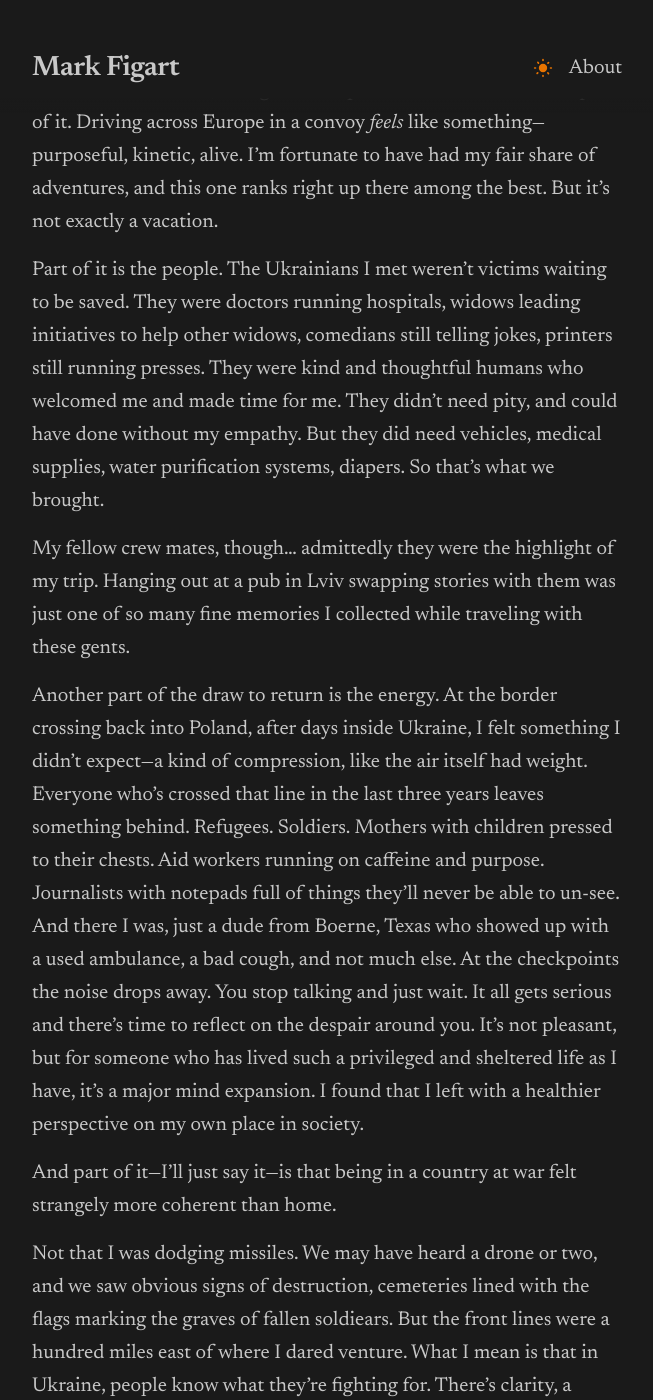
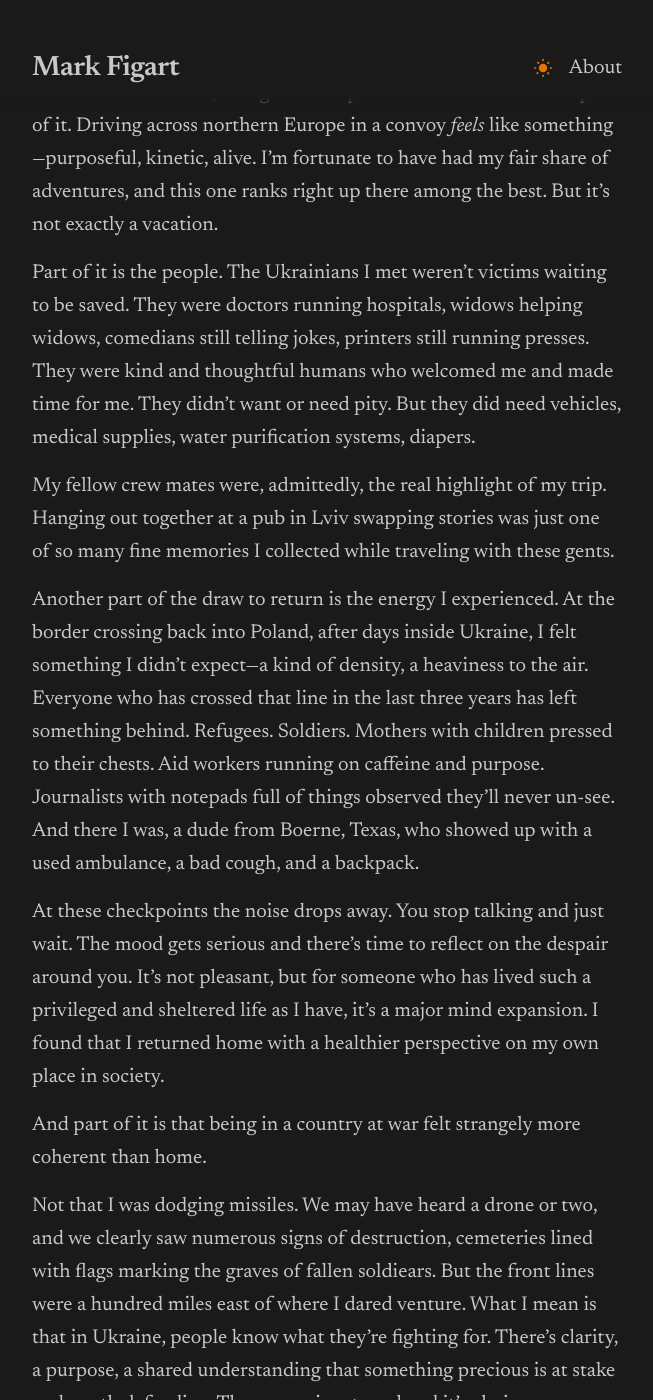
Before and after one commit to figart/60, a Jekyll site: the page built from _posts/2026-01-28-why-im-going-back-to-ukraine.md, in a window 1280 px wide and 1400 px high, scrolled down 2344 px. Shown: the whole window, without its empty margins (313-966 px from the left). Built offline with Jekyll 4.4.1, drawn with Linux system fonts in a browser that asks for light colours; some of the changed text lies outside the part shown.

Commit message:
ukraine update

```diff
--- a/_posts/2026-01-28-why-im-going-back-to-ukraine.md
+++ b/_posts/2026-01-28-why-im-going-back-to-ukraine.md
@@ -16,31 +16,32 @@ After that the days blurred, driving twelve hours at a stretch trying to keep up
 
 That was last March. I'd come across this opportunity thanks to a fellow Rotarian, JC, who invited me to go along for the ride and to share the drive time with him. It's largely a Rotarian effort, with volunteers from various Rotary Clubs throughout the UK, with a good deal of financial support coming from clubs in and around San Antonio. As with most successful efforts of any size there are a couple of linchpins who organize it, who _move_ the people, who make it all work. In the end, collectively, it's ordinary people being extraordinary, buying used vehicles, patching them up, filling them with supplies, and driving them straight into Ukraine. No bureaucracy, no shipping containers, just keys in hand, delivered to people who need them. On my first trip, the vehicles were generally being used for rescue of the wounded and evacuation of displaced civilians. There are still rescues happening, but more and more these vehicles are being used to sustain the defense mission, to help stop the advance of the invading Russian military forces.
 
-I almost didn't go last year. Not because I was afraid of what might happen in Ukraine—I've always had a bit of the adventurer in me—but because I'd come down with a nasty cough days before my flight and wasn't sure I'd recover in time. I paid the airline $700 at the last minute to delay my departure, spent the next 48 hours lying on my couch wondering if I should just stay home, then decided to go anyway. The cough came with me. Across the Channel, through the checkpoints, past the occasional soldiers stationed at bridges, all the way to Lviv. I'm sure I made an inspiring impression—the American volunteer, hacking into his elbow while trying to look stoic.
+I almost didn't go last year. Not because I was afraid of what might happen in Ukraine—I've always had a bit of the adventurer in me—but because I'd come down with a nasty cough days before my flight and wasn't sure I'd recover in time. I paid the airline $700 at the last minute to delay my departure, spent the next 48 hours lying on my couch wondering if I should just stay home, then decided to go only because I wasn't getting worse as far as I could tell. The cough came with me. Across the Channel, through the checkpoints, past the occasional soldiers stationed at bridges, all the way to Lviv. I'm sure I made an inspiring impression: The American volunteer, hacking into his elbow while trying to look stoic.
 
-And now I'm going back to do it again.
 
----
+## A second time
 
-I've been trying to articulate why I want to do it.
+I've been trying to articulate why I want to do it again.
 
-It's not the adventure, though I won't pretend the adventure isn't part of it. Driving across Europe in a convoy _feels_ like something—purposeful, kinetic, alive. I'm fortunate to have had my fair share of adventures, and this one ranks right up there among the best. But it's not exactly a vacation.
+It's not the adventure, though I won't pretend the adventure isn't part of it. Driving across northern Europe in a convoy _feels_ like something—purposeful, kinetic, alive. I'm fortunate to have had my fair share of adventures, and this one ranks right up there among the best. But it's not exactly a vacation.
 
-Part of it is the people. The Ukrainians I met weren't victims waiting to be saved. They were doctors running hospitals, widows leading initiatives to help other widows, comedians still telling jokes, printers still running presses. They were kind and thoughtful humans who welcomed me and made time for me. They didn't need pity, and could have done without my empathy. But they did need vehicles, medical supplies, water purification systems, diapers. So that's what we brought.
+Part of it is the people. The Ukrainians I met weren't victims waiting to be saved. They were doctors running hospitals, widows helping widows, comedians still telling jokes, printers still running presses. They were kind and thoughtful humans who welcomed me and made time for me. They didn't want or need pity. But they did need vehicles, medical supplies, water purification systems, diapers.
 
-My fellow crew mates, though... admittedly they were the highlight of my trip. Hanging out at a pub in Lviv swapping stories with them was just one of so many fine memories I collected while traveling with these gents.
+My fellow crew mates were, admittedly, the real highlight of my trip. Hanging out together at a pub in Lviv swapping stories was just one of so many fine memories I collected while traveling with these gents.
 
-Another part of the draw to return is the energy. At the border crossing back into Poland, after days inside Ukraine, I felt something I didn't expect—a kind of compression, like the air itself had weight. Everyone who's crossed that line in the last three years leaves something behind. Refugees. Soldiers. Mothers with children pressed to their chests. Aid workers running on caffeine and purpose. Journalists with notepads full of things they'll never be able to un-see. And there I was, just a dude from Boerne, Texas who showed up with a used ambulance, a bad cough, and not much else. At the checkpoints the noise drops away. You stop talking and just wait. It all gets serious and there's time to reflect on the despair around you. It's not pleasant, but for someone who has lived such a privileged and sheltered life as I have, it's a major mind expansion. I found that I left with a healthier perspective on my own place in society.
+Another part of the draw to return is the energy I experienced. At the border crossing back into Poland, after days inside Ukraine, I felt something I didn't expect—a kind of density, a heaviness to the air. Everyone who has crossed that line in the last three years has left something behind. Refugees. Soldiers. Mothers with children pressed to their chests. Aid workers running on caffeine and purpose. Journalists with notepads full of things observed they'll never un-see. And there I was, a dude from Boerne, Texas, who showed up with a used ambulance, a bad cough, and a backpack.
 
-And part of it—I'll just say it—is that being in a country at war felt strangely more coherent than home.
+At these checkpoints the noise drops away. You stop talking and just wait. The mood gets serious and there's time to reflect on the despair around you. It's not pleasant, but for someone who has lived such a privileged and sheltered life as I have, it's a major mind expansion. I found that I returned home with a healthier perspective on my own place in society.
 
-Not that I was dodging missiles. We may have heard a drone or two, and we saw obvious signs of destruction, cemeteries lined with the flags marking the graves of fallen soldiears. But the front lines were a hundred miles east of where I dared venture. What I mean is that in Ukraine, people know what they're fighting for. There's clarity, a purpose, a shared understanding that something precious is at stake and worth defending. The enemy is external and it's obvious.
+And part of it is that being in a country at war felt strangely more coherent than home.
 
-Back home, I'm not sure many of us realize we're also in a fight, or what we're defending if we do realize it. When I read the news—which is much less now than I used to—I feel something between grief and nausea. I'm don't lecture on politics, as people believe what they believe, and I have no business pretending I'm wiser or better than my neighbor. But I let's just say the divide separating what we say we value and how we actually treat each other feels wider than it used to. For me being in Ukraine, surrounded by people who've had everything upended and are still building, still helping, still laughing—it made me feel less alone in my discomfort regarding my own homeland.
+Not that I was dodging missiles. We may have heard a drone or two, and we clearly saw numerous signs of destruction, cemeteries lined with flags marking the graves of fallen soldiears. But the front lines were a hundred miles east of where I dared venture. What I mean is that in Ukraine, people know what they're fighting for. There's clarity, a purpose, a shared understanding that something precious is at stake and worth defending. The enemy is external and it's obvious.
+
+Back home, I'm not sure many of us realize we're also in a fight, or what we're defending if we do realize it. When I read the news—an activity on which I've had to cut back for my own mental health—I feel something between grief and nausea. I don't lecture on politics, as people believe what they believe, and I have no business pretending I'm wiser or better than my neighbor. But let's just say the divide between what we _say_ we value and how we treat each other feels wider than it used to. For me, being in Ukraine, surrounded by people who've had everything upended and yet who are still building, still helping, even still laughing—it made me feel less alone in my discomfort regarding my own homeland.
 
 ## Can you help me?
 
-In five weeks, I'll fly to London, meet up with the convoy, and do it all again. This time I'm raising $5,000 to help cover the cost of one vehicle—its purchase, repairs, and paperwork. Once again, I'll drive east across Europe, straight into Ukraine, and hand the keys to someone who needs it.
+In five weeks, I'll fly to London, meet up with the convoy, and do it all again. This time I'm raising $5,000 to help cover the cost of one vehicle—its purchase, repairs, and paperwork. I'll drive it east across Europe, straight into Ukraine, and hand the keys to someone who needs it.
 
 ![The convoy en route to Lviv](/assets/images/ukraine/convoy-moves-toward-lviv.webp)
 
```
Also changed, not shown: other parts of _posts/2026-01-28-why-im-going-back-to-ukraine.md (+1 -3 lines).
